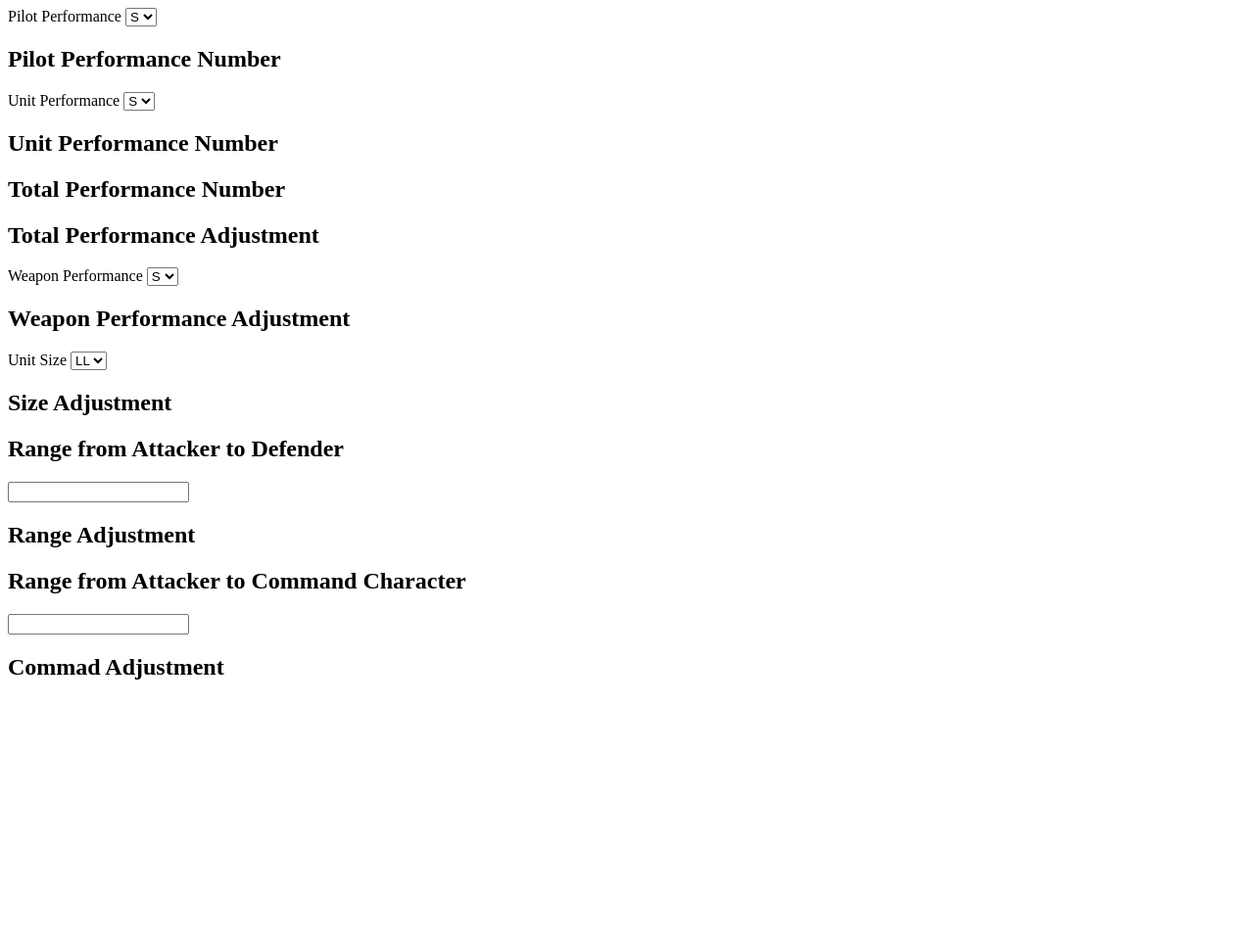
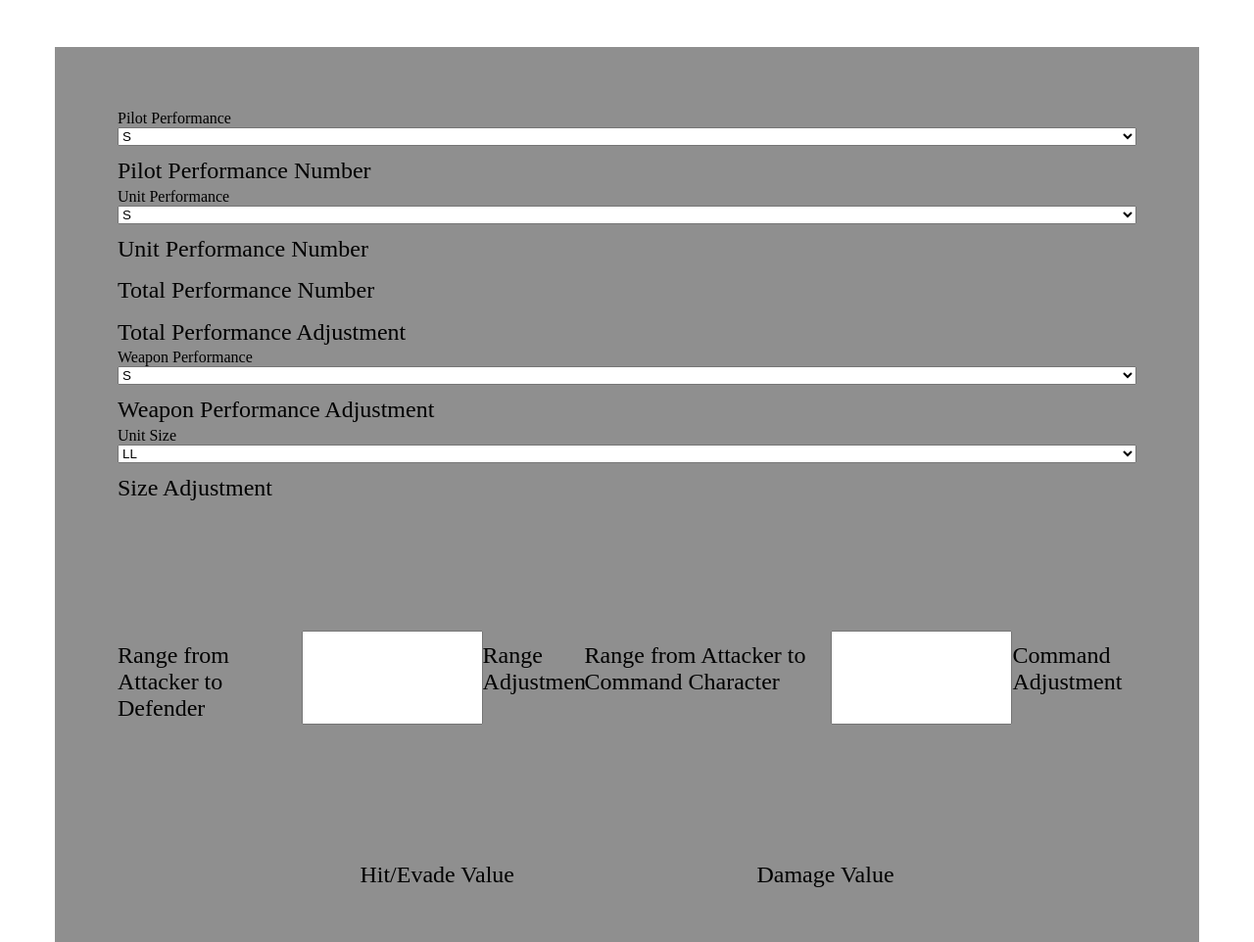
Before and after one commit to VenturingGuy/customCalculator, a plain HTML site: page index.html in a window 1280 px wide. Shown: the top 962 px of the page at 98% size. Before the commit the page ends 800 px from the top, so only its background shows below. Drawn offline with Linux system fonts and the light colour scheme.

Commit message:
added styling

```diff
--- a/index.html
+++ b/index.html
@@ -64,7 +64,12 @@
 
                 <h2>Range from Attacker to Command Character</h2>
                 <input id="command-distance" type="number">
-                <h2 id="command-adjustment-display">Commad Adjustment</h2>
+                <h2 id="command-adjustment-display">Command Adjustment</h2>
+            </div>
+
+            <div id="value-display">
+                <h2 id="hit-evade-value">Hit/Evade Value</h2>
+                <h2 id="damage-value">Damage Value</h2>
             </div>
         </div>
         <script src="resources/js/script.js"></script>
--- a/resources/css/style.css
+++ b/resources/css/style.css
@@ -0,0 +1,33 @@
+h1, h2, h3, h4, h5, h6 {
+    color: #000000;
+    background: none;
+    font-weight: normal;
+    margin: 0;
+    overflow: hidden;
+    padding-top: 0.5em;
+    padding-bottom: 0.15em;
+}
+
+#display {
+    display: flex;
+    flex-direction: column;
+    background-color: #8f8f8f;
+    margin: 3em;
+}
+
+#pu-wp-adjustment-display, #rc-adjustment-display, #value-display {
+    padding: 3em;
+    margin: 1em;
+    display: flex;
+    overflow: hidden;
+    justify-content: space-evenly;
+}
+
+#pu-wp-adjustment-display {
+
+    flex-direction: column;
+}
+
+#rc-adjustment-display, #value-display {
+    flex-direction: row;
+}
```
